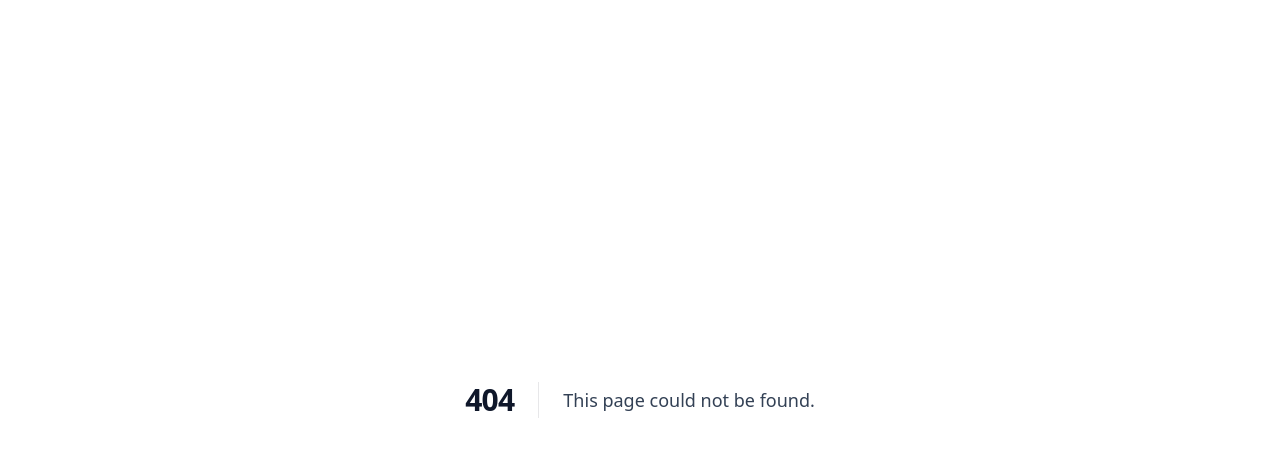
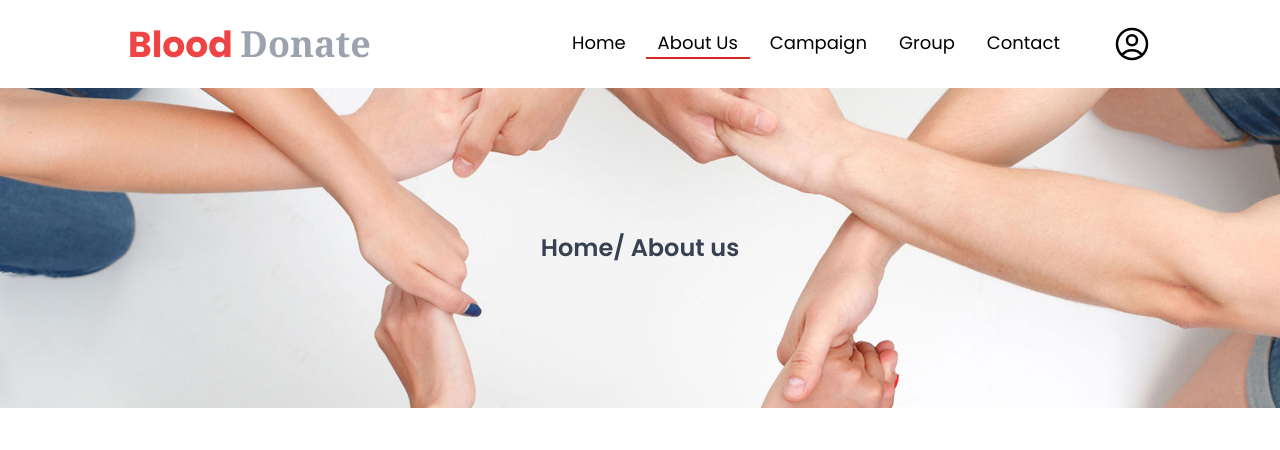
Before and after one commit to miraz66/dream_touch_blood, a React (Vite) app: page /About in a window 1280 px wide. Before the commit this address had no page. Shown: the top 450 px of the page. Built offline with nearby package versions, Linux system fonts and the light colour scheme.

Commit message:
About us Add

```diff
--- a/src/App.jsx
+++ b/src/App.jsx
@@ -6,13 +6,13 @@ import Home from "./pages/Home";
 import MainPage from "./pages/MainPage";
 import Login from "./components/Login";
 import NotFound from "./components/NotFound";
+import About from "./pages/About";
 
 // amimation library //
-import AOS from "aos";
-import "aos/dist/aos.css";
+import Animation from "./components/Animation";
 
 function App() {
-  AOS.init();
+  Animation();
 
   return (
     <div className="font-Poppins overflow-hidden">
@@ -21,6 +21,7 @@ function App() {
           <Route path="/home" element={<Home />} />
           <Route path="/login" element={<Login />} />
           <Route path="/" element={<MainPage />} />
+          <Route path="/About" element={<About />} />
           <Route path="*" element={<NotFound />} />
         </Routes>
       </BrowserRouter>
--- a/src/components/Headers.jsx
+++ b/src/components/Headers.jsx
@@ -89,7 +89,7 @@ export default function Header() {
                               "px-3 font-medium" +
                               (!isActive
                                 ? "after:content-[' '] after:bg-red-500 after:m-auto after:block after:w-0 after:h-[2px] after:ease-in after:duration-300 after:hover:w-full cursor-pointer xl:text-lg"
-                                : "cursor-pointer border-b-2 border-red-600")
+                                : "cursor-pointer border-b-2 border-red-600 xl:text-lg")
                             );
                           }}
                           aria-current={item.current ? "page" : undefined}
--- a/src/pages/About.jsx
+++ b/src/pages/About.jsx
@@ -1,5 +1,22 @@
+import Header from "../components/Headers";
+
 function About() {
-  return <></>;
+  return (
+    <>
+      <div className="">
+        {/* ----header section---- */}
+        <Header />
+
+        {/* ----About Home---- */}
+        <div className="h-80 bg-no-repeat bg-center bg-cover bg-[url('assets/header-bg.jpg')]">
+          <div className="max-w-7xl mx-auto h-full text-2xl font-semibold text-gray-700 flex justify-center items-center">
+            <a href="">Home</a>
+            <h2>/ About us</h2>
+          </div>
+        </div>
+      </div>
+    </>
+  );
 }
 
 export default About;
--- a/src/pages/MainPage.jsx
+++ b/src/pages/MainPage.jsx
@@ -1,6 +1,5 @@
 import HomeCard from "../components/HomeCard";
 import Campaigns from "../components/Campaigns";
-import Animation from "../components/Animation";
 import DetailsCompany from "../components/DetailsCompany";
 import Headers from "../components/Headers";
 import Information from "../components/Information";
@@ -10,9 +9,6 @@ import GallarySection from "../components/GallarySection";
 import Footer from "../components/Footer";
 
 function MainPage() {
-  // for Animation
-  Animation();
-
   return (
     <>
       {/* --headers */}
```
Also changed, not shown: src/assets/header-bg.jpg (added).
